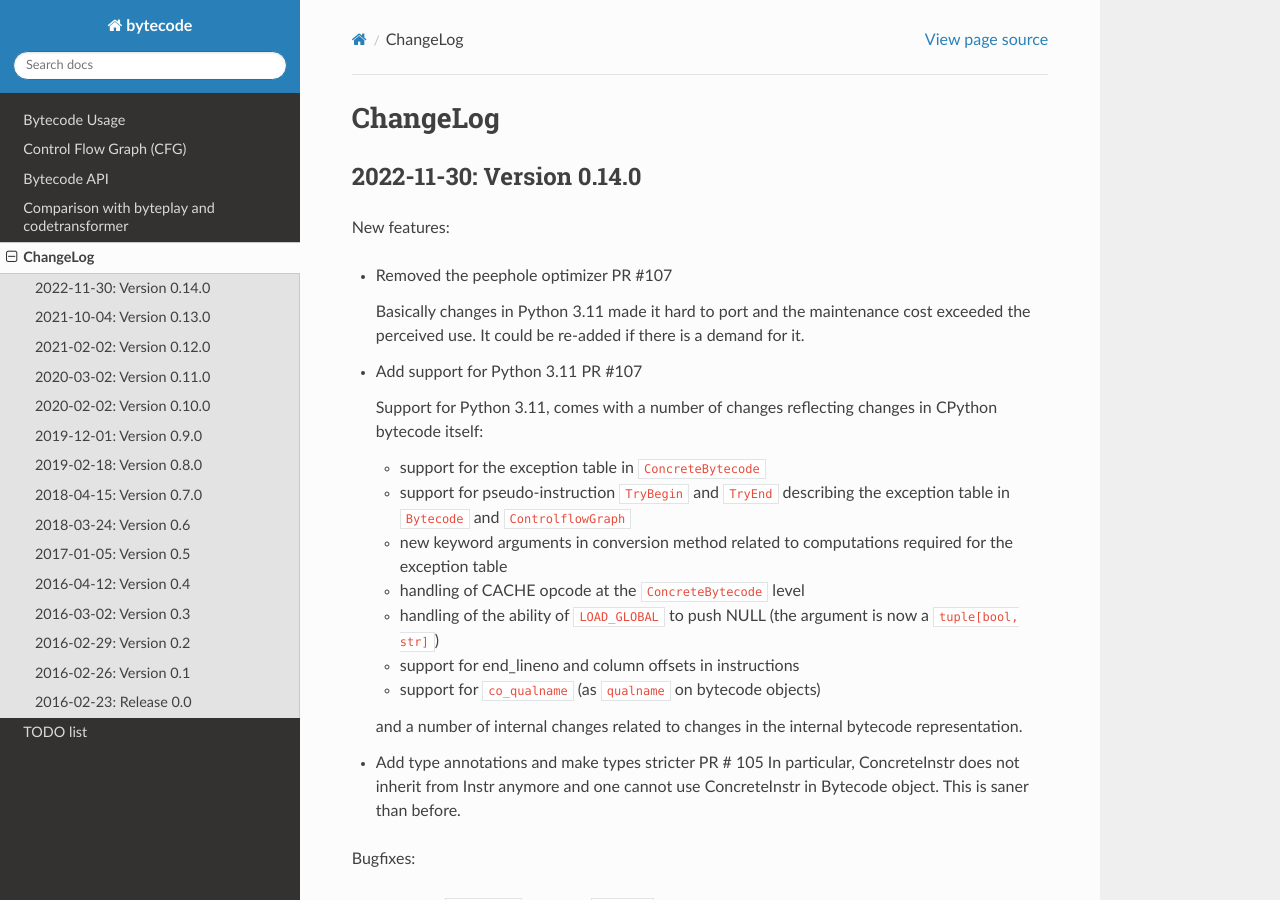
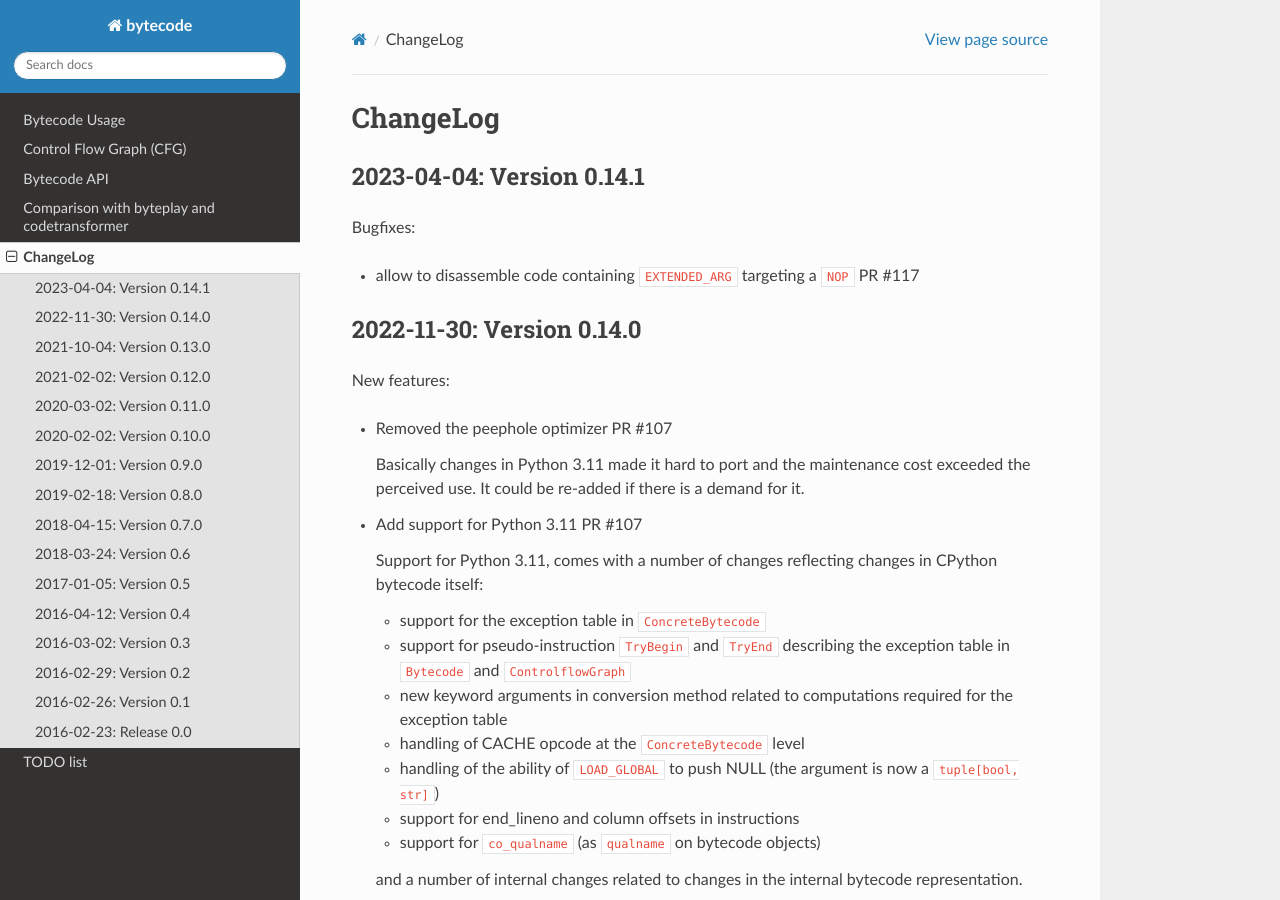
Before and after one commit to MatthieuDartiailh/bytecode, a Sphinx documentation site: the page built from doc/changelog.rst, in a window 1280 px wide and 900 px high. Built offline with Sphinx 7.4.7 and the Read the Docs theme 2.0.0, drawn with Linux system fonts in a browser that asks for light colours; the version number could not be read and is left out.

Commit message:
cut release 0.14.1

```diff
--- a/doc/changelog.rst
+++ b/doc/changelog.rst
@@ -1,5 +1,13 @@
 ChangeLog
 =========
+
+2023-04-04: Version 0.14.1
+--------------------------
+
+Bugfixes:
+
+- allow to disassemble code containing ``EXTENDED_ARG`` targeting a ``NOP`` PR #117
+
 
 2022-11-30: Version 0.14.0
 --------------------------
```
